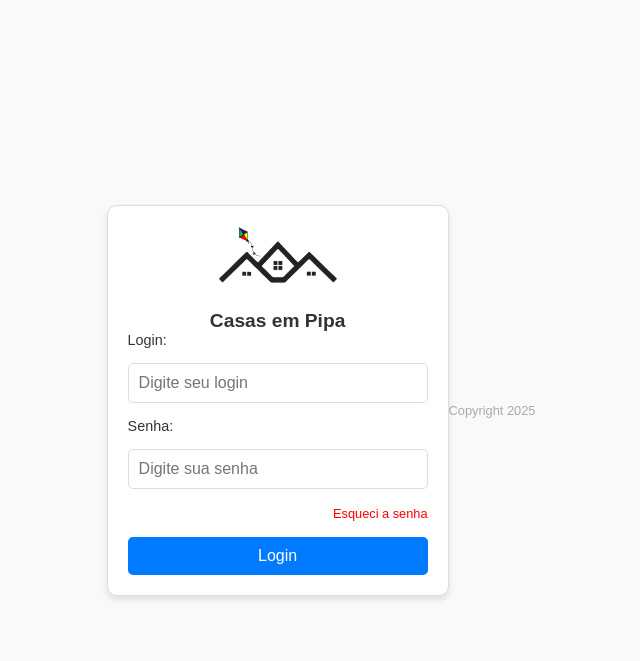
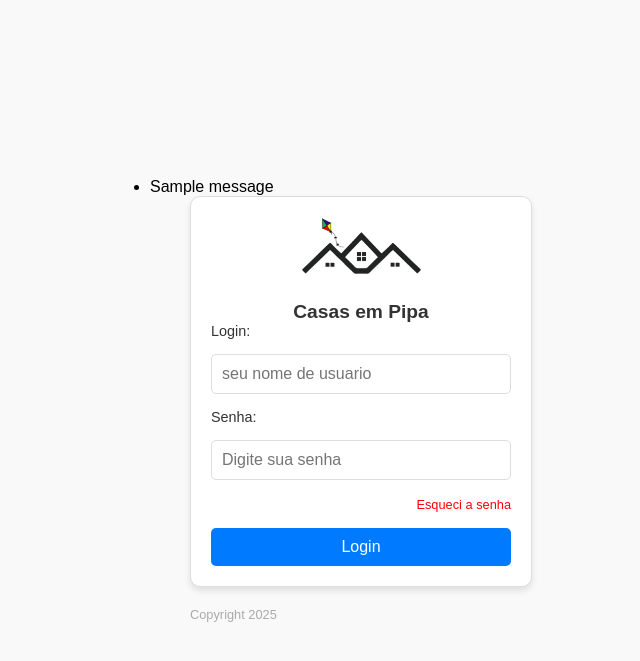
Before and after one commit to Makarios44/CasasINPipa, a Django app: page /accounts/login/ in a window 1280 px wide. Shown: the top 661 px of the page, without its empty margins (319-959 px from the left). Run offline with Django 5.2, Linux system fonts and the light colour scheme; tables that the repository leaves empty hold one stand-in row (values such as "Sample post"); one stand-in notice (Sample message) is shown.

Commit message:
autenticação feita

```diff
--- a/accounts/models.py
+++ b/accounts/models.py
@@ -2,6 +2,7 @@ from django.contrib.auth.models import AbstractUser
 from django.db import models
 
 class User:
+
     nome = models.CharField(max_length=50, null=False)
     sobrenome = models.CharField(max_length=50, null=False)
     email = models.EmailField(max_length=254, null=False, unique=True)
--- a/accounts/templates/login.html
+++ b/accounts/templates/login.html
@@ -8,16 +8,25 @@
   <link rel="stylesheet" href="{% static 'css/login.css' %}">
 </head>
 <body>
+
+  {% if messages%}
+  <ul>
+      {%for message in messages%}
+          <li class="alert alert -{{message.tags}}">{{message}}</li>
+      {%endfor%}
+  <ul>
+{%endif%}
+
   <div class="container">
     <div class="logo">
       <img src="{% static 'imgs/logo.png' %}" alt="Logo Casas em Pipa">
       <h1>Casas em Pipa</h1>
     </div>
 
-    <form class="login-form" method="get" action="{% url 'login' %}">
+    <form class="login-form" method="POST" action="{% url 'login' %}">
       {% csrf_token %}
       <label for="login">Login:</label>
-      <input type="text" id="login" name="login" placeholder="Digite seu login">
+      <input type="text" id="login" name="login" placeholder="seu nome de usuario">
       <label for="senha">Senha:</label>
       <input type="password" id="senha" name="senha" placeholder="Digite sua senha">
       <div class="actions">
--- a/accounts/views.py
+++ b/accounts/views.py
@@ -1,21 +1,62 @@
 from django.shortcuts import render
+from django.contrib.auth.models import User
+from django.contrib.auth import authenticate
+from django.contrib import messages
 
 # Create your views here.
 def login(request):
-    if request.method == 'GET':
-        return render(request,'login.html')
+    if request.method == 'POST':
 
-    elif request.method == 'POST':
+        nome = request.POST.get('login')
+        password = request.POST.get('senha')
 
-        return  render(request,'reservas.html')
+        usuario  = authenticate(username=nome, password=password)
+
+
+        if usuario:
+
+            messages.success(request,'seja bem vindo')
+            return  render(request,'reservas.html')
+
+        else:
+            messages.error(request,'email ou senha incorretos')
+
+    return render(request,'login.html')
+
+
 
 
 def register(request):
     if request.method == 'GET':
-        return render(request,'register.html')
+        return render(request, 'register.html')
 
     elif request.method == 'POST':
-         return render(request,'login.html')
+        # Captura os dados do formulário
+        nome = request.POST.get('nome')
+        sobrenome = request.POST.get('sobrenome')
+        email = request.POST.get('email')
+        password = request.POST.get('senha')
+        password2 = request.POST.get('confirme_senha')
+        telefone = request.POST.get('telefone')
+        data_nascimento = request.POST.get('data_nascimento')
+
+
+        if User.objects.filter(username=nome).exists():
+            messages.error(request, 'Este usuario já está cadastrado')
+        elif password != password2:
+            messages.error(request, 'As senhas não são iguais')
+        else:
+
+            User.objects.create_user(
+                username=nome,
+                email=email,
+                password=password,
+                last_name=sobrenome,
+            )
+            messages.success(request, 'Usuário cadastrado com sucesso')
+            return render(request, 'login.html')
+
+    return render(request, 'register.html')
 
 
 
```
Also changed, not shown: accounts/templates/register.html (+11 -3 lines).
